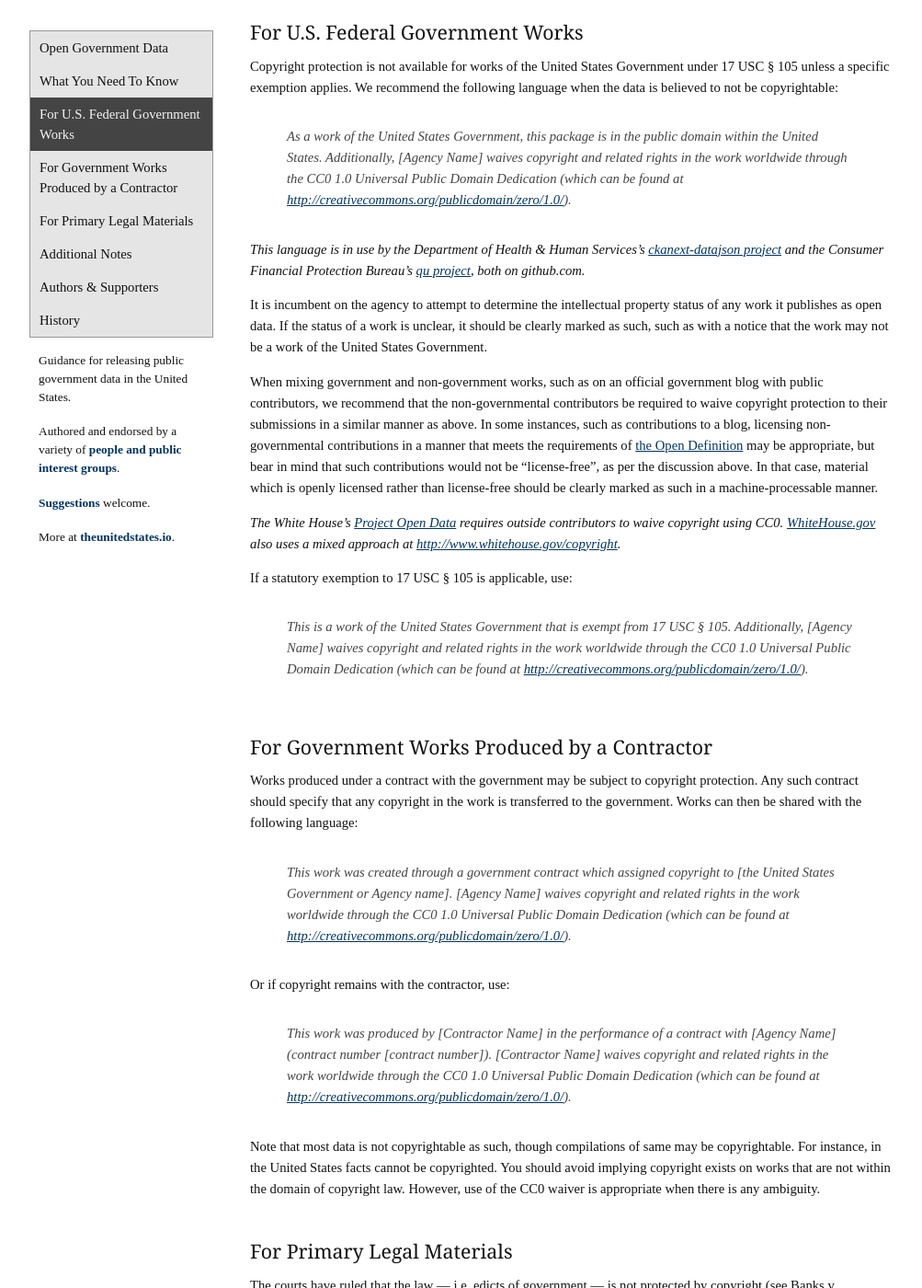
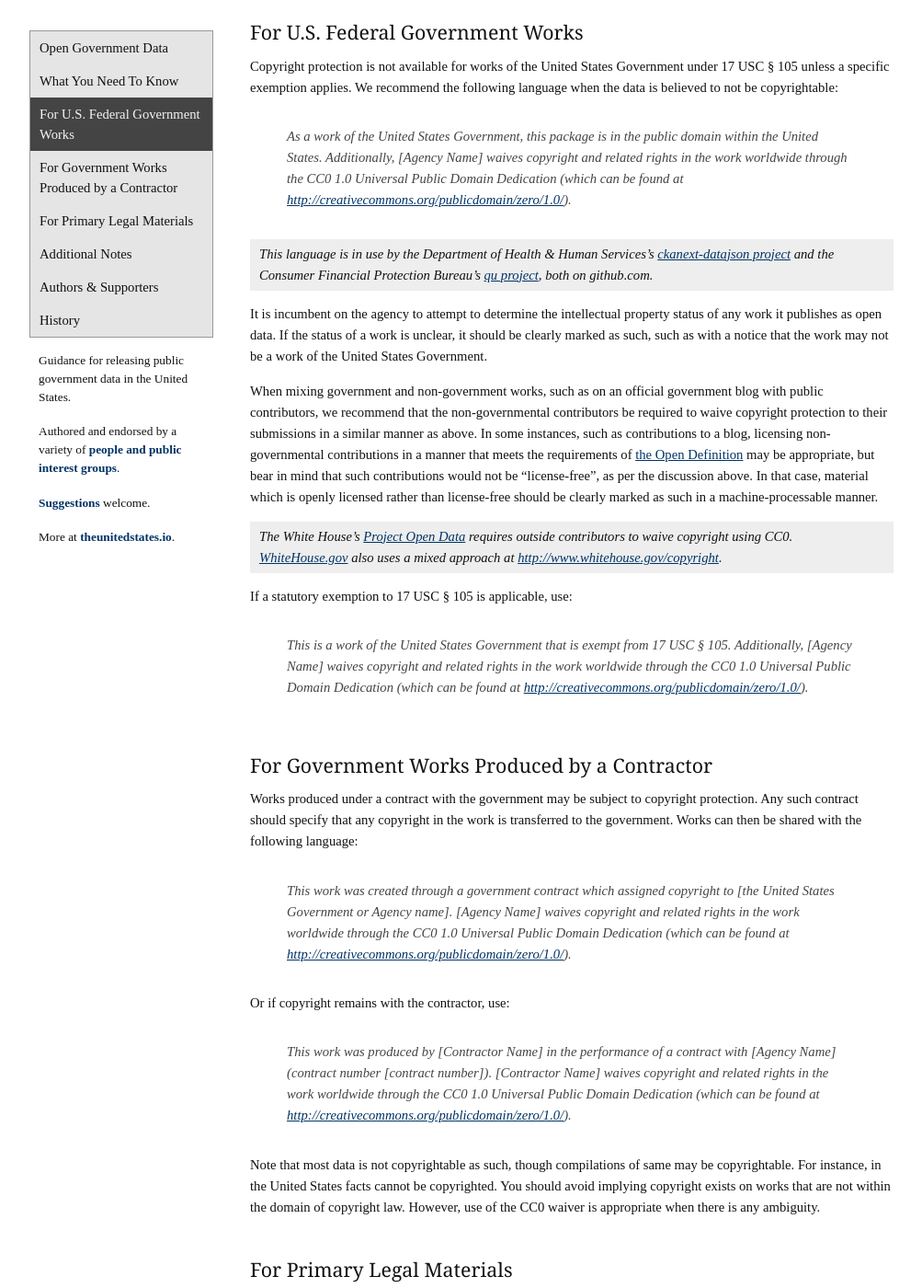
Before and after one commit to unitedstates/licensing, a Jekyll site: the page built from index.md, in a window 1280 px wide and 1400 px high, scrolled down 1003 px. Shown: the whole window at 92% size, without its empty margins (18-1021 px from the left). Built offline with Jekyll 4.4.1, drawn with Linux system fonts in a browser that asks for light colours; nearby versions of some CDN libraries; some web fonts are replaced.

Commit message:
apply styling to example clauses

```diff
--- a/assets/site.css
+++ b/assets/site.css
@@ -80,8 +80,13 @@ article h4 {font-size: 16pt; margin-top: 0; padding-top: 30px; margin-bottom: 10
 article a {color: #036;}
 
 article blockquote {padding: 1px 0;} /* 1px triggers a much bigger pad */
-
 article blockquote {color: #444; font-style: italic;}
+article .example {
+  font-style: italic;
+  background-color: #eeeeee;
+  border: 0px solid #ddd;
+  padding: 5px 10px;
+}
 
 article p.dateline {
   text-align: right;
--- a/index.md
+++ b/index.md
@@ -35,13 +35,15 @@ Copyright protection is not available for works of the United States Government
 
 > As a work of the United States Government, this package is in the public domain within the United States. Additionally, [Agency Name] waives copyright and related rights in the work worldwide through the CC0 1.0 Universal Public Domain Dedication (which can be found at [http://creativecommons.org/publicdomain/zero/1.0/](http://creativecommons.org/publicdomain/zero/1.0/)).
 
-*This language is in use by the Department of Health & Human Services's [ckanext-datajson project](https://github.com/HHS/ckanext-datajson) and the Consumer Financial Protection Bureau's [qu project](https://github.com/cfpb/qu), both on github.com.*
+This language is in use by the Department of Health & Human Services's [ckanext-datajson project](https://github.com/HHS/ckanext-datajson) and the Consumer Financial Protection Bureau's [qu project](https://github.com/cfpb/qu), both on github.com.
+{:.example}
 
 It is incumbent on the agency to attempt to determine the intellectual property status of any work it publishes as open data. If the status of a work is unclear, it should be clearly marked as such, such as with a notice that the work may not be a work of the United States Government.
 
 When mixing government and non-government works, such as on an official government blog with public contributors, we recommend that the non-governmental contributors be required to waive copyright protection to their submissions in a similar manner as above. In some instances, such as contributions to a blog, licensing non-governmental contributions in a manner that meets the requirements of [the Open Definition][4] may be appropriate, but bear in mind that such contributions would not be “license-free”, as per the discussion above. In that case, material which is openly licensed rather than license-free should be clearly marked as such in a machine-processable manner.
 
-*The White House's [Project Open Data](http://project-open-data.github.io/) requires outside contributors to waive copyright using CC0. [WhiteHouse.gov](http://www.whitehouse.gov/) also uses a mixed approach at [http://www.whitehouse.gov/copyright](http://www.whitehouse.gov/copyright).*
+The White House's [Project Open Data](http://project-open-data.github.io/) requires outside contributors to waive copyright using CC0. [WhiteHouse.gov](http://www.whitehouse.gov/) also uses a mixed approach at [http://www.whitehouse.gov/copyright](http://www.whitehouse.gov/copyright).
+{:.example}
 
 If a statutory exemption to 17 USC § 105 is applicable, use:
 
@@ -69,7 +71,8 @@ For federal government primary legal materials, the language for federal governm
 
 When publishing laws along side annotations in which copyright protections are asserted, we strongly recommend publishing an un-annotated copy of the law with the statement above.
 
-*The Council of the District of Columbia uses CC0 to waive copyright on the DC Code at [http://dccouncil.us/UnofficialDCCode](http://dccouncil.us/UnofficialDCCode).*
+The Council of the District of Columbia uses CC0 to waive copyright on the DC Code at [http://dccouncil.us/UnofficialDCCode](http://dccouncil.us/UnofficialDCCode).
+{:.example}
 
 #### Additional Notes
 
```
